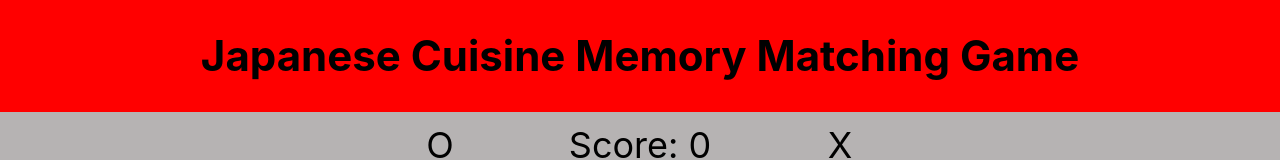
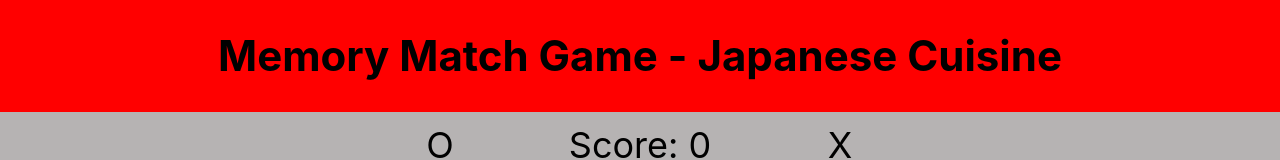
Before and after one commit to suzuhe481/japanese-cuisine-memory-match-game, a React (Vite) app: page / in a window 1280 px wide. Shown: the top 160 px of the page. Built offline with nearby package versions, Linux system fonts and the light colour scheme.

Commit message:
Renamed title

```diff
--- a/src/components/Title/Title.jsx
+++ b/src/components/Title/Title.jsx
@@ -3,7 +3,7 @@ import "./Title.css";
 function Title() {
   return (
     <div className="title-container">
-      <h1 className="title-text">Japanese Cuisine Memory Matching Game</h1>
+      <h1 className="title-text">Memory Match Game - Japanese Cuisine</h1>
     </div>
   );
 }
```
